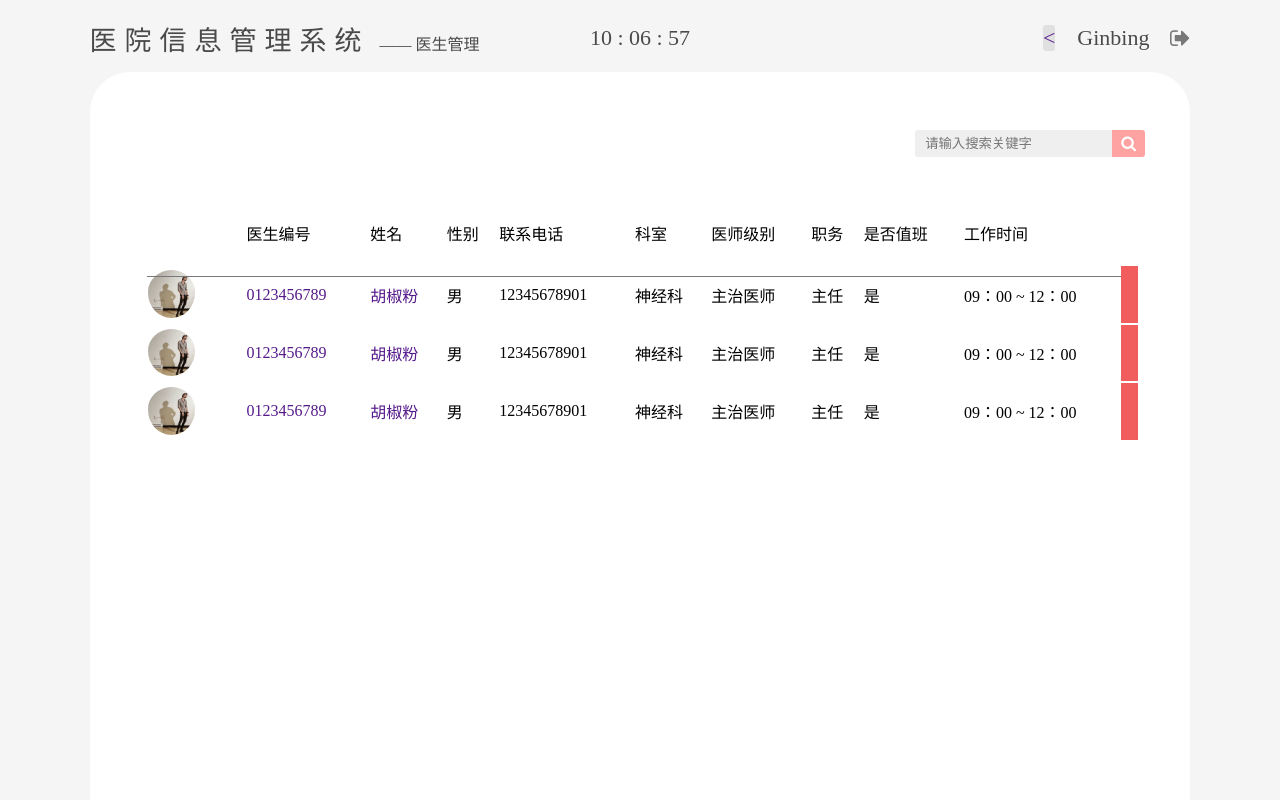
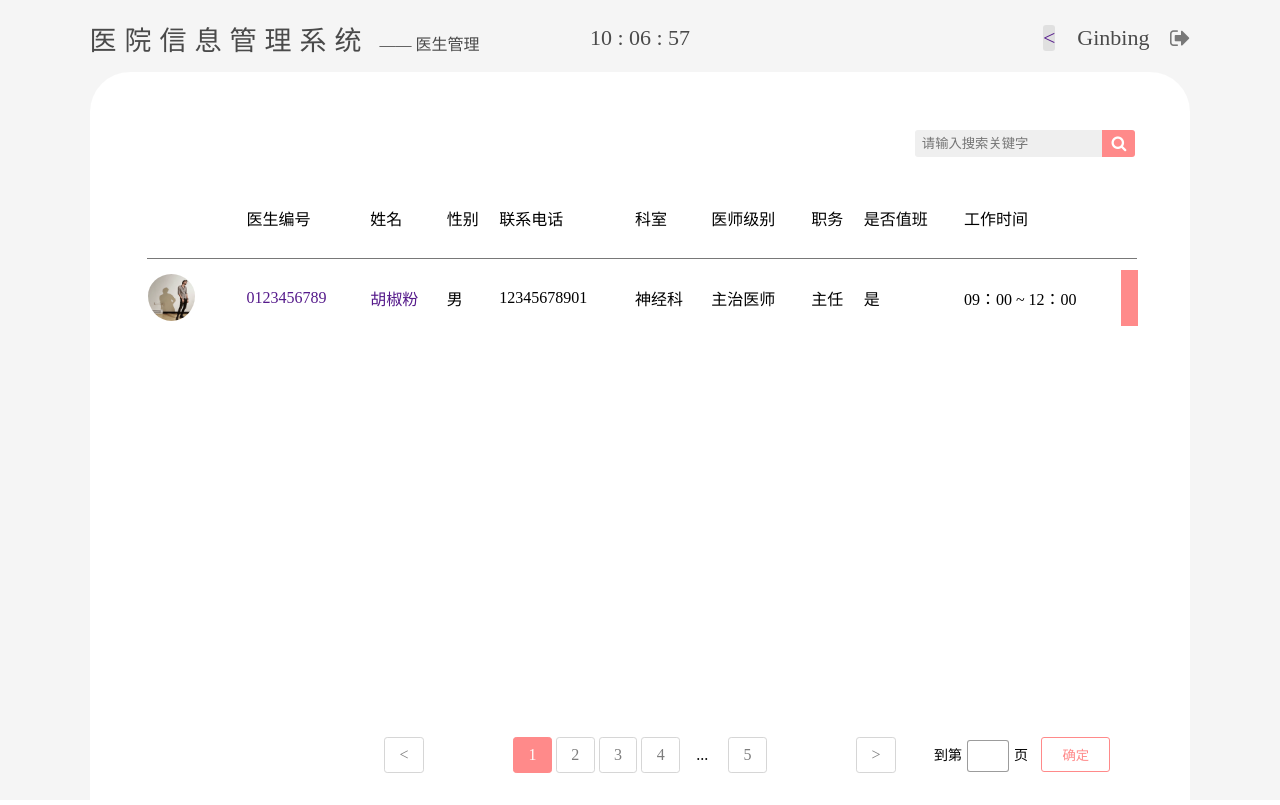
Before and after one commit to Gin6/Work, a plain HTML site: page HIS/doctor_s.html in a window 1280 px wide. Drawn offline with Linux system fonts and the light colour scheme.

Commit message:
完成doctor_s.html

```diff
--- a/HIS/css/doctor_s.css
+++ b/HIS/css/doctor_s.css
@@ -19,11 +19,13 @@
     top: 8%;
 }
 .search .text {
+    width: 79%;
     border-top-left-radius: 3px;
     border-bottom-left-radius: 3px;
-    padding: 6px 10px;
+    padding: 6px 3%;
     background-color: #efefef;
     border: none;
+    outline: none;
 }
 .search .submit {
     position: absolute;
@@ -39,7 +41,7 @@
 .search .fa-search {
     position: absolute;
     color: #fff;
-    background-color: #ffa2a2;
+    background-color: #ff8a8a;
     border-top-right-radius: 3px;
     border-bottom-right-radius: 3px;
     width: 15%;
@@ -49,10 +51,11 @@
 }
 .main_content {
     position: absolute;
-    top: 20%;
+    top: 18%;
     padding: 0px 5%;
     width: 90%;
-    height: 80%;
+    height: 73%;
+    overflow: hidden;
 }
 .main_content a {
 	text-decoration: none;
@@ -69,13 +72,13 @@
     border-radius: 50%;
 }
 .tr_1 td {
-	padding-bottom: 2%;
+	padding-bottom: 38px;
 }
 .tr_1:before {
 	content: "";
 	position: absolute;
 	width: 90%;
-	top: 10%;
+	top: 55px;
 	height: 1px;
 	background-color: rgb(120, 120, 120);
 }
@@ -89,5 +92,17 @@
     width: 10%;
     height: 100%;
     transition: .3s;
-    background-color: rgb(241, 92, 92);
+    background-color: #ff8a8a;
 }
+.td_1_d a {
+    position: absolute;
+    text-decoration: none;
+    color: #fff;
+    text-align: center;
+    z-index: -1;
+    width: 400%;
+    letter-spacing: 5px;
+    padding-top: 25px;
+    transition: .3s;
+    font-size: 20px;
+}
--- a/HIS/css/fee_s.css
+++ b/HIS/css/fee_s.css
@@ -77,6 +77,7 @@
 	width: 10%;
 	border: 1px solid rgb(120, 120, 120);
 	border-radius: 3px;
+	text-align: left;
 }
 .main_footer_td1 {
 	width: 65px;
--- /dev/null
+++ b/HIS/css/paging.css
@@ -0,0 +1,145 @@
+.paging {
+  position: absolute;
+  bottom: 0px;
+  width: 100%;
+  height: 95px;
+  text-align: center;
+}
+.container {
+  padding: 1rem;
+  border-radius: 0.2rem;
+  margin: 0px auto;
+  counter-reset: pagination;
+}
+.container:after {
+  clear: both;
+  content: "";
+  display: table;
+}
+.container ul {
+  width: 100%;
+  padding: 0px;
+}
+.middle {
+  position: relative;
+  width: 32rem;
+}
+.pagination ul li {
+  position: relative;
+  opacity: 1;
+  list-style: none;
+  display: inline;
+  padding-left: 0px;
+}
+.pagination li {
+  counter-increment: pagination;
+}
+.pagination li:hover a {
+  color: #fdfdfd;
+  background-color: #ff8a8a;
+  border: solid 1px #ff8a8a;
+}
+.pagination li.active a {
+  color: #fdfdfd;
+  background-color: #ff8a8a;
+  border: solid 1px #ff8a8a;
+}
+.pagination li:first-child {
+  float: left;
+}
+.pagination li:first-child a:after {
+  content: "Previous";
+}
+.pagination li:nth-child(2) {
+  counter-reset: pagination;
+}
+.pagination li:last-child {
+  float: right;
+}
+.pagination li:last-child a:after {
+  content: "Next";
+}
+.pagination li a {
+  border: solid 1px #d6d6d6;
+  border-radius: 0.2rem;
+  color: #7d7d7d;
+  text-decoration: none;
+  text-transform: uppercase;
+  display: inline-block;
+  text-align: center;
+  padding: 0.5rem 0.9rem;
+}
+.pagination li a:after {
+  content: " " counter(pagination) " ";
+}
+.middle li a {
+  display: none;
+}
+.middle li:first-child a {
+  display: inline-block;
+}
+.middle li:first-child a:after {
+  content: "<";
+}
+.middle li:last-child a {
+  display: inline-block;
+}
+.middle li:last-child a:after {
+  content: ">";
+}
+.middle li:nth-child(2) a {
+  display: inline-block;
+}
+.middle li:nth-child(3) a {
+  display: inline-block;
+}
+.middle li:nth-child(4) a {
+  display: inline-block;
+}
+.middle li:nth-child(5) a {
+  display: inline-block;
+}
+.middle li:nth-last-child(2) a {
+  display: inline-block;
+}
+.middle li:nth-last-child(3) {
+  display: inline-block;
+}
+.middle li:nth-last-child(3):after {
+  padding: 0 1rem;
+  content: "...";
+}
+.goto {
+  position: absolute;
+  top: 0px;
+  font-size: 14px;
+  padding-top: 32px;
+  right: -200px;
+  width: 180px;
+  height: 40px;
+  line-height: 20px;
+}
+.pages {
+  width: 30px;
+  height: 30px;
+  margin: 0px 5px;
+  padding: 0px 5px;
+  border: 1px solid rgba(120, 120, 120, 0.73);
+  border-radius: 3px;
+  outline: none;
+}
+.define {
+  padding: 7px 20px;
+  margin-left: 10px;
+  border: 1px solid #ff8a8a;
+  border-radius: 3px;
+  color: #ff8a8a;
+  background-color: #fff;
+  -webkit-transition: all 300ms ease-in-out;
+  transition: 300ms ease-in-out;
+}
+.define:hover {
+  border: 1px solid #fff;
+  color: #fff;
+  background-color: #ff8a8a;
+}
--- a/HIS/css/tofee.css
+++ b/HIS/css/tofee.css
@@ -56,6 +56,7 @@
     width: 3%;
     height: 100%;
     background-color: #fff0;
+    outline: none;
     z-index: 2;
 }
 .main_bar_input .fa-search {
--- a/HIS/doctor_s.html
+++ b/HIS/doctor_s.html
@@ -5,6 +5,7 @@
 	<title>医生管理</title>
 	<link rel="shortcut icon" href="img/favicon.ico">
 	<link rel="stylesheet" href="css/font-awesome.min.css">
+	<link rel="stylesheet" href="css/paging.css">
 	<link rel="stylesheet" href="css/doctor_s.css">
 	<link rel="stylesheet" href="css/homeHeader.css">
 </head>
@@ -67,42 +68,33 @@
 						<td>主任</td>
 						<td>是</td>
 						<td class="td_1">09：00 ~ 12：00
-							<div class="td_1_d"></div>
-						</td>
-					</tr>
-					<tr><!-- 循环 -->
-						<td class="main_content_td11">
-							<a href=""><img src="img/author_head.gif" alt="img"></a>
-						</td>
-						<td><a href="">0123456789</a></td>
-						<td><a href="">胡椒粉</a></td>
-						<td>男</td>
-						<td>12345678901</td>
-						<td>神经科</td>
-						<td>主治医师</td>
-						<td>主任</td>
-						<td>是</td>
-						<td class="td_1">09：00 ~ 12：00
-							<div class="td_1_d"></div>
-						</td>
-					</tr>
-					<tr><!-- 循环 -->
-						<td class="main_content_td11">
-							<a href=""><img src="img/author_head.gif" alt="img"></a>
-						</td>
-						<td><a href="">0123456789</a></td>
-						<td><a href="">胡椒粉</a></td>
-						<td>男</td>
-						<td>12345678901</td>
-						<td>神经科</td>
-						<td>主治医师</td>
-						<td>主任</td>
-						<td>是</td>
-						<td class="td_1">09：00 ~ 12：00
-							<div class="td_1_d td_1_d${ }"></div>
+							<div class="td_1_d">
+								<a href=""  class="td_1_d_a">删除</a>
+							</div>
 						</td>
 					</tr>
 				</table>
+			</div>
+			<div class="paging">
+				<div class="container middle">
+					<div class="pagination">
+					  <ul>
+					      <li><a href="#"></a></li>
+					      <li class="active"><a href="#"></a></li>
+					      <li><a href="#"></a></li>
+					      <li><a href="#"></a></li>
+					      <li><a href="#"></a></li>
+					      <li><a href="#"></a></li>
+					      <li><a href="#"></a></li>
+					  </ul>
+					</div>
+					<form action="">
+						<div class="goto">
+							到第<input type="text" class="pages">页
+							<input type="submit" value="确定" class="define">
+						</div>
+					</form>
+				</div>
 			</div>
 		</div>
 	</div>
@@ -111,11 +103,13 @@
 	<script type="text/javascript" src="js/homeHeader.js"></script>
 	<script>
 		$(document).ready(function (){
-			$('.td_1_d${ }').mouseover(function (){
-				$('.td_1_d${ }').css({"width": "40%",});
+			$('.td_1_d').mouseover(function (){
+				$('.td_1_d').css({"width": "40%",});
+				$('.td_1_d_a').css({"z-index": "1", "width": "100%",});
 			});
-			$('.td_1_d${ }').mouseout(function (){
-				$('.td_1_d${ }').css({"width": "10%",});
+			$('.td_1_d').mouseout(function (){
+				$('.td_1_d').css({"width": "10%",});
+				$('.td_1_d_a').css({"z-index": "-1", "width": "400%",});
 			});
 		});
 	</script>
```
